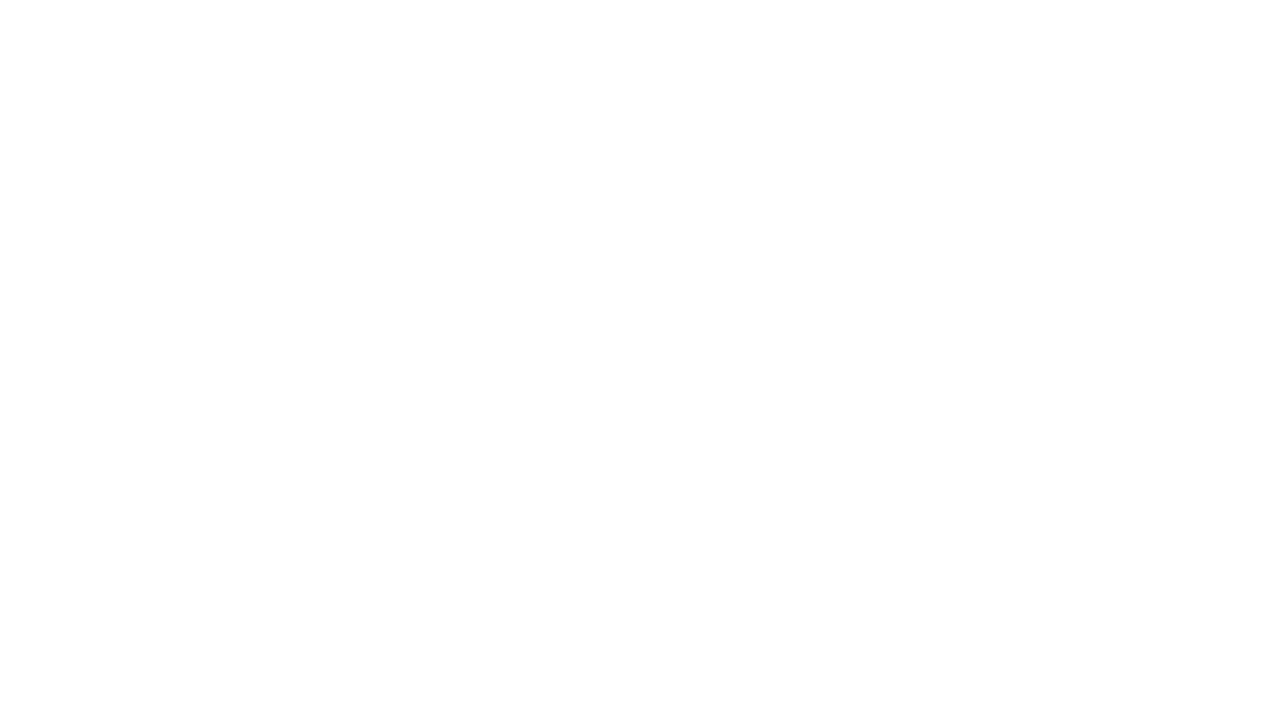
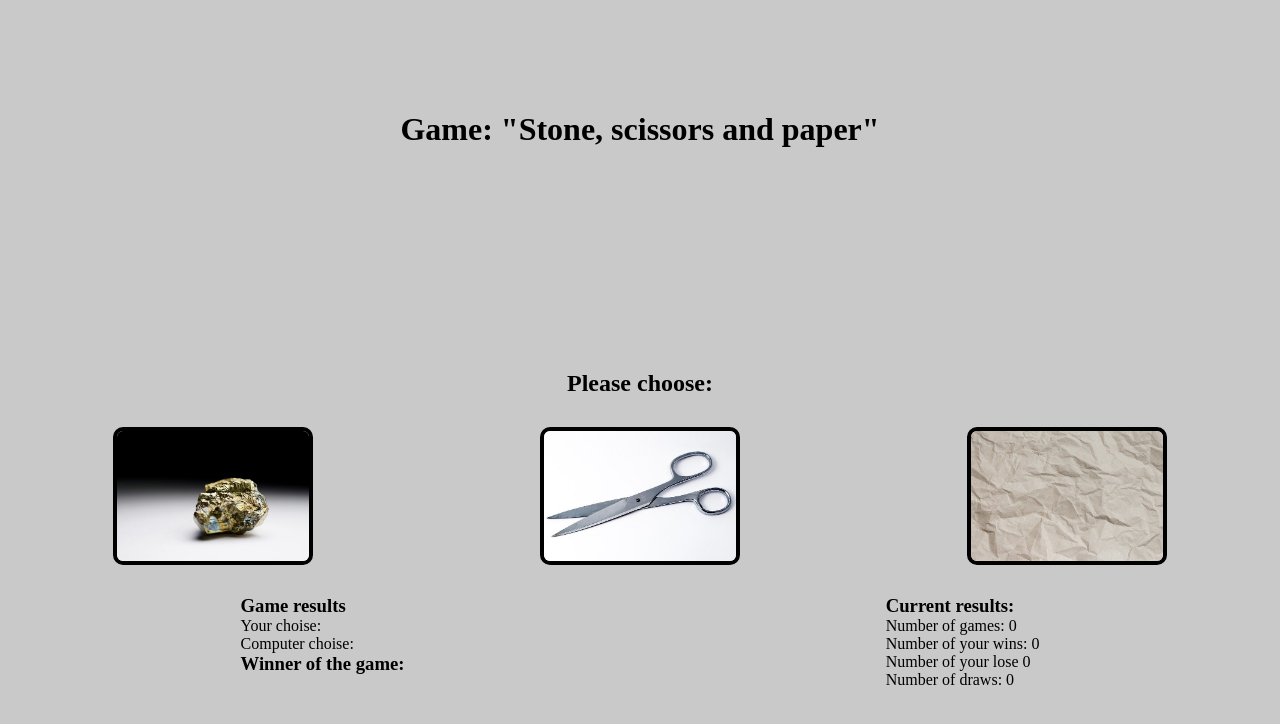
Before and after one commit to Irina-Dehtiarenko/stone_scissors_paper, a plain HTML site: page index.html in a window 1280 px wide. Drawn offline with Linux system fonts and the light colour scheme.

Commit message:
created a basic structure HTML and CSS style

```diff
--- a/index.html
+++ b/index.html
@@ -8,6 +8,35 @@
     <title>The game "Stone, scissors and paper"</title>
   </head>
   <body>
+    <header>
+      <h1>Game: "Stone, scissors and paper"</h1>
+    </header>
+    <main>
+      <h2>Please choose:</h2>
+      <div class="select">
+        <img data-option="stone" src="./img/stone.jpg" alt="Stone" />
+        <img data-option="scissors" src="./img/scissors.jpg" alt="Scissors" />
+        <img data-option="paper" src="./img/paper.jpg" alt="Paper" />
+      </div>
+
+      <div class="results">
+        <article class="gameResults">
+          <h3>Game results</h3>
+          <p>Your choise: <span class="playerChoise"></span></p>
+          <p>Computer choise: <span class="aiChoise"></span></p>
+          <h3>Winner of the game: <span class="whoWins"></span></h3>
+        </article>
+
+        <article class="allResults">
+          <h3>Current results:</h3>
+          <p>Number of games: <span class="allGamesNumber">0</span></p>
+          <p>Number of your wins: <span class="winsNumber">0</span></p>
+          <p>Number of your lose <span class="losesNumber">0</span></p>
+          <p>Number of draws: <span class="drawsNumber">0</span></p>
+        </article>
+      </div>
+    </main>
+
     <script src="./main.js"></script>
   </body>
 </html>
--- a/style.css
+++ b/style.css
@@ -3,3 +3,41 @@
   padding: 0;
   box-sizing: border-box;
 }
+body {
+  display: flex;
+  flex-direction: column;
+  justify-content: space-around;
+  align-items: center;
+  min-height: 100vh;
+  min-width: 100vw;
+  background-color: rgba(121, 121, 121, 0.4);
+}
+main {
+  display: flex;
+  flex-direction: column;
+  align-items: center;
+  width: 100%;
+  height: 100%;
+}
+div.select {
+  width: 100%;
+  display: flex;
+  flex-direction: row;
+  justify-content: space-around;
+}
+h2 {
+  margin-bottom: 30px;
+}
+
+img {
+  max-width: 200px;
+  border: 4px solid black;
+  border-radius: 10px;
+}
+div.results {
+  display: flex;
+  flex-direction: row;
+  justify-content: space-around;
+  width: 100%;
+  margin-top: 30px;
+}
```
Also changed, not shown: img/paper.jpg (added), img/scissors.jpg (added), img/stone.jpg (added).
